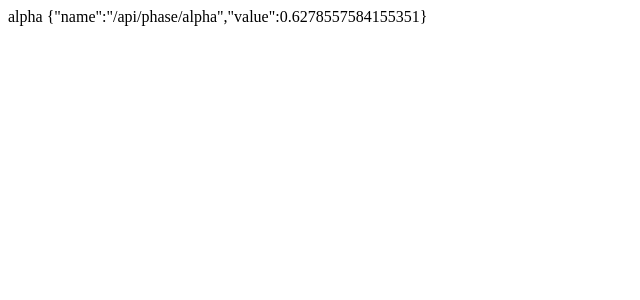
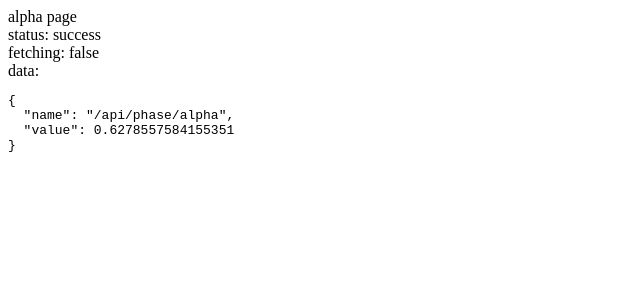
Before and after one commit to newmediapilot/tanstack-query-testing, a React (Vite) app: page /PageAlpha in a window 1280 px wide. Shown: the top 300 px of the page, without its empty margins (0-640 px from the left). Built offline with nearby package versions, Linux system fonts and the light colour scheme.

Commit message:
Update PageAlpha.tsx

```diff
--- a/src/PageAlpha.tsx
+++ b/src/PageAlpha.tsx
@@ -1,9 +1,27 @@
-import {useQuery} from "@tanstack/react-query"
-import {APIRegistry} from "../registry.api"
-import {queryFn} from './queries/ApiPhaseAlpha.ts';
-const {queryKey} = APIRegistry["/api/phase/alpha"]
+import {useQuery} from "@tanstack/react-query";
+import {APIRegistry} from "../registry.api";
+import {queryFn} from "./queries/ApiPhaseAlpha";
+
+const {queryKey} = APIRegistry["/api/phase/alpha"];
 
 export function PageAlpha() {
-    const query = useQuery({ queryKey:[queryKey,{id: 99}], queryFn })
-    return <div>alpha {JSON.stringify(query.data)}</div>
+    const query = useQuery({
+        queryKey: [queryKey, {id: 99}],
+        queryFn,
+    });
+    if (query.isLoading) {
+        return <div>loading...</div>;
+    } else if (query.isError) {
+        return <div>error</div>;
+    } else {
+        return (
+            <div>
+                <div>alpha page</div>
+                <div>status: {String(query.status)}</div>
+                <div>fetching: {String(query.isFetching)}</div>
+                <div>data:</div>
+                <pre>{JSON.stringify(query.data, null, 2)}</pre>
+            </div>
+        );
+    }
 }
```
